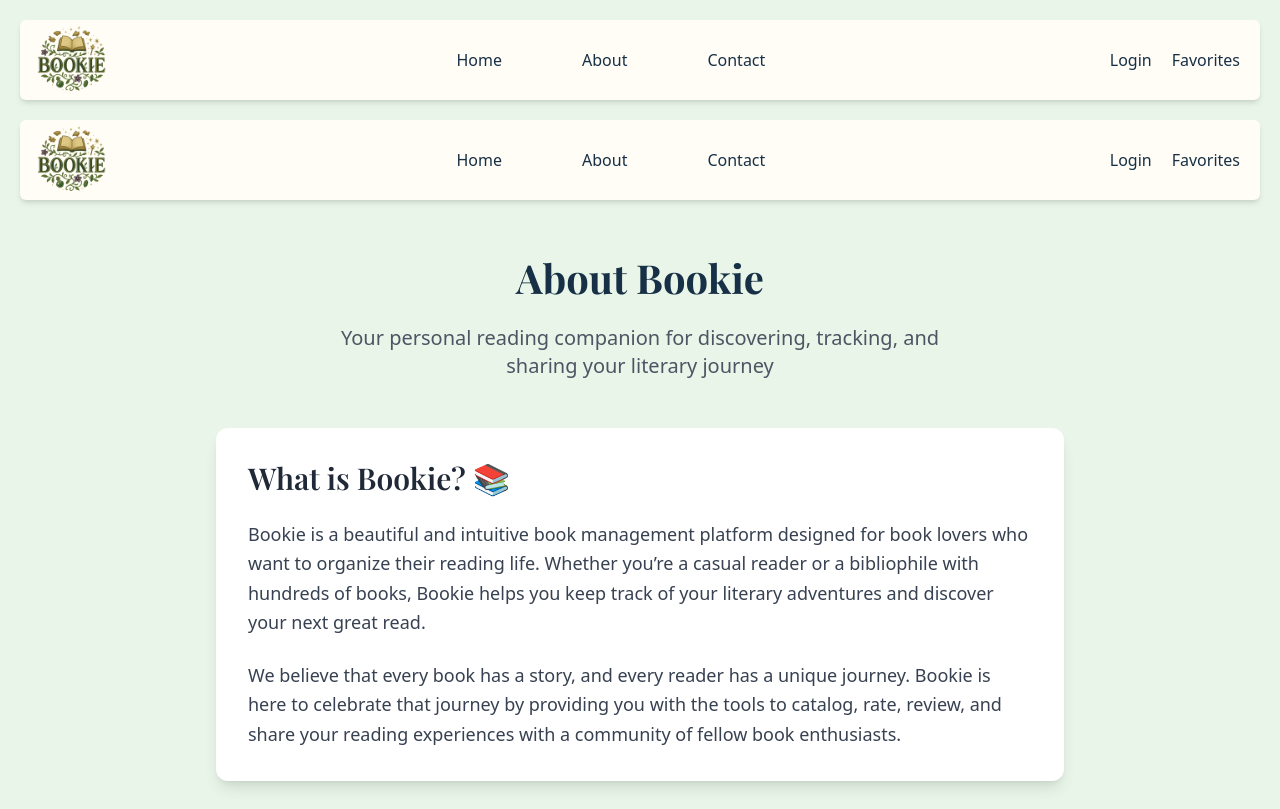
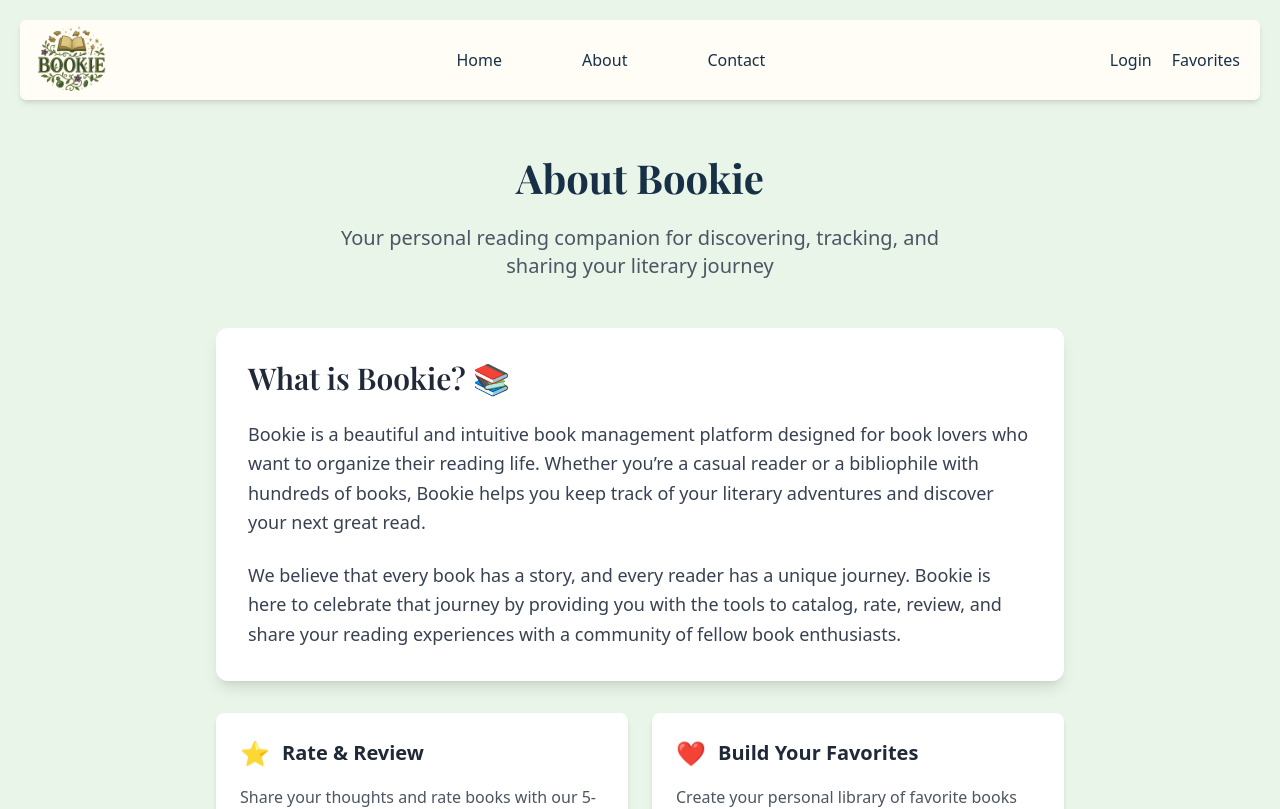
Before and after one commit to EBok1/bookie, a Next.js app: page /about in a window 1280 px wide. Shown: the top 809 px of the page. Built offline with nearby package versions, Linux system fonts and the light colour scheme; a web font is replaced by a local one.

Commit message:
Deleted dubble navigation from pages

```diff
--- a/app/about/page.jsx
+++ b/app/about/page.jsx
@@ -1,9 +1,6 @@
-import Navigation from "../../components/Navigation/Navigation";
-
 const AboutPage = () => {
   return (
     <>
-      <Navigation />
       <div>
         <div className="max-w-4xl mx-auto px-6 py-12">
           {/* Header Section */}
--- a/app/favorites/page.jsx
+++ b/app/favorites/page.jsx
@@ -1,10 +1,8 @@
 import FavoritesList from "./FavoritesList.jsx";
-import Navigation from "../../components/Navigation/Navigation";
 
 export default function FavoritesPage() {
   return (
     <>
-      <Navigation />
       <FavoritesList />
     </>
   );
```
